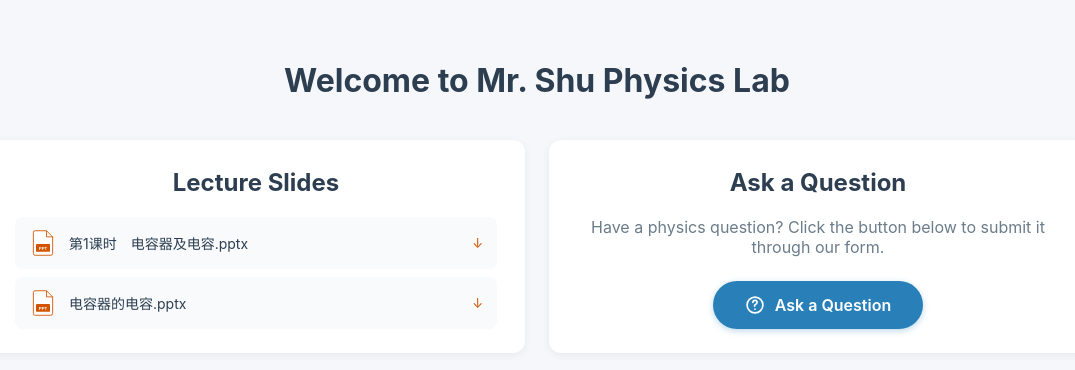
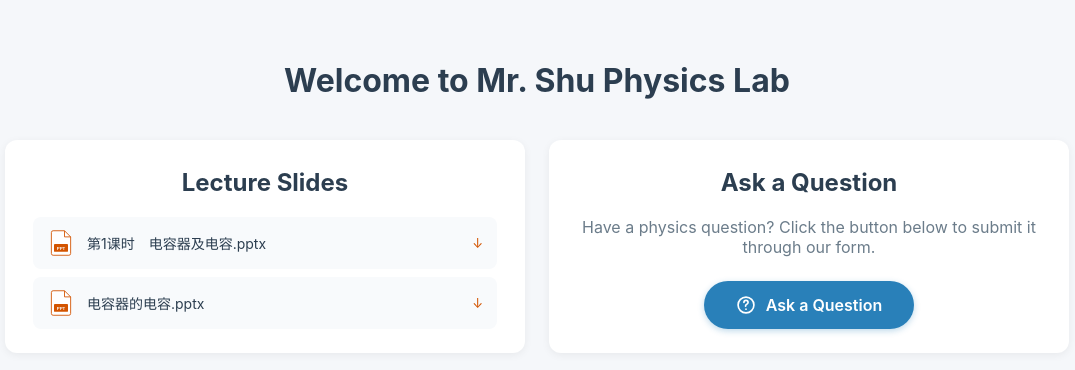
Before and after one commit to broshu/ShuLab, a plain HTML site: page index.html in a window 1280 px wide. Shown: the whole page, without its empty margins (103-1178 px from the left). Drawn offline with Linux system fonts and the light colour scheme.

Commit message:
auto loaction

```diff
--- a/index.html
+++ b/index.html
@@ -27,8 +27,12 @@
             margin: 0 auto;
         }
         .panel {
-            flex: 1 1 420px;
-            min-width: 300px;
+            /* flex-basis 360px = ideal width; can shrink down to min-width 280px.
+               When the row can't fit two panels side by side, the second one
+               automatically wraps onto a new line and they stack vertically. */
+            flex: 1 1 360px;
+            min-width: 280px;
+            max-width: 520px;
             background: #ffffff;
             border-radius: 12px;
             box-shadow: 0 2px 8px rgba(0, 0, 0, 0.06);
```
